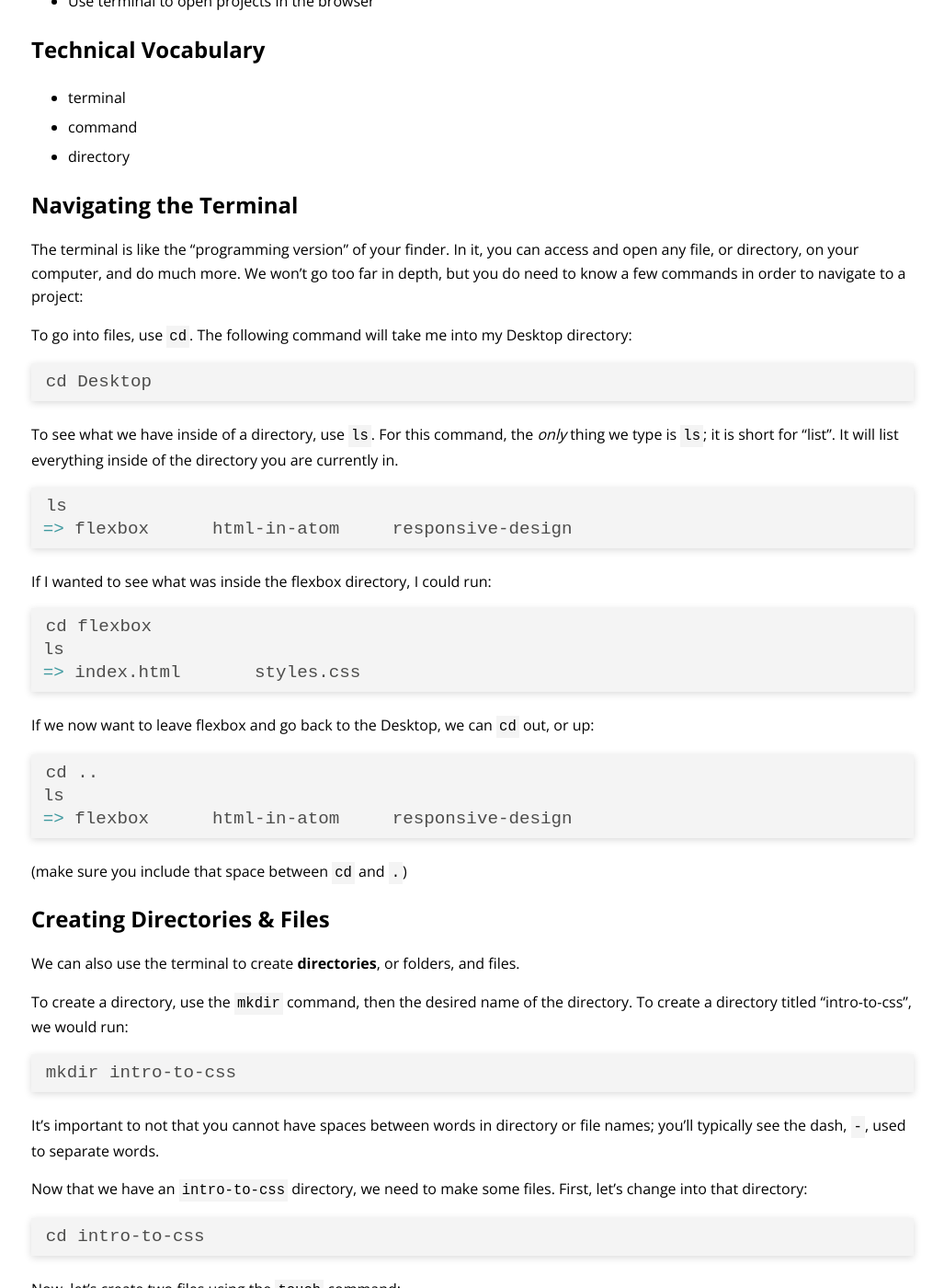
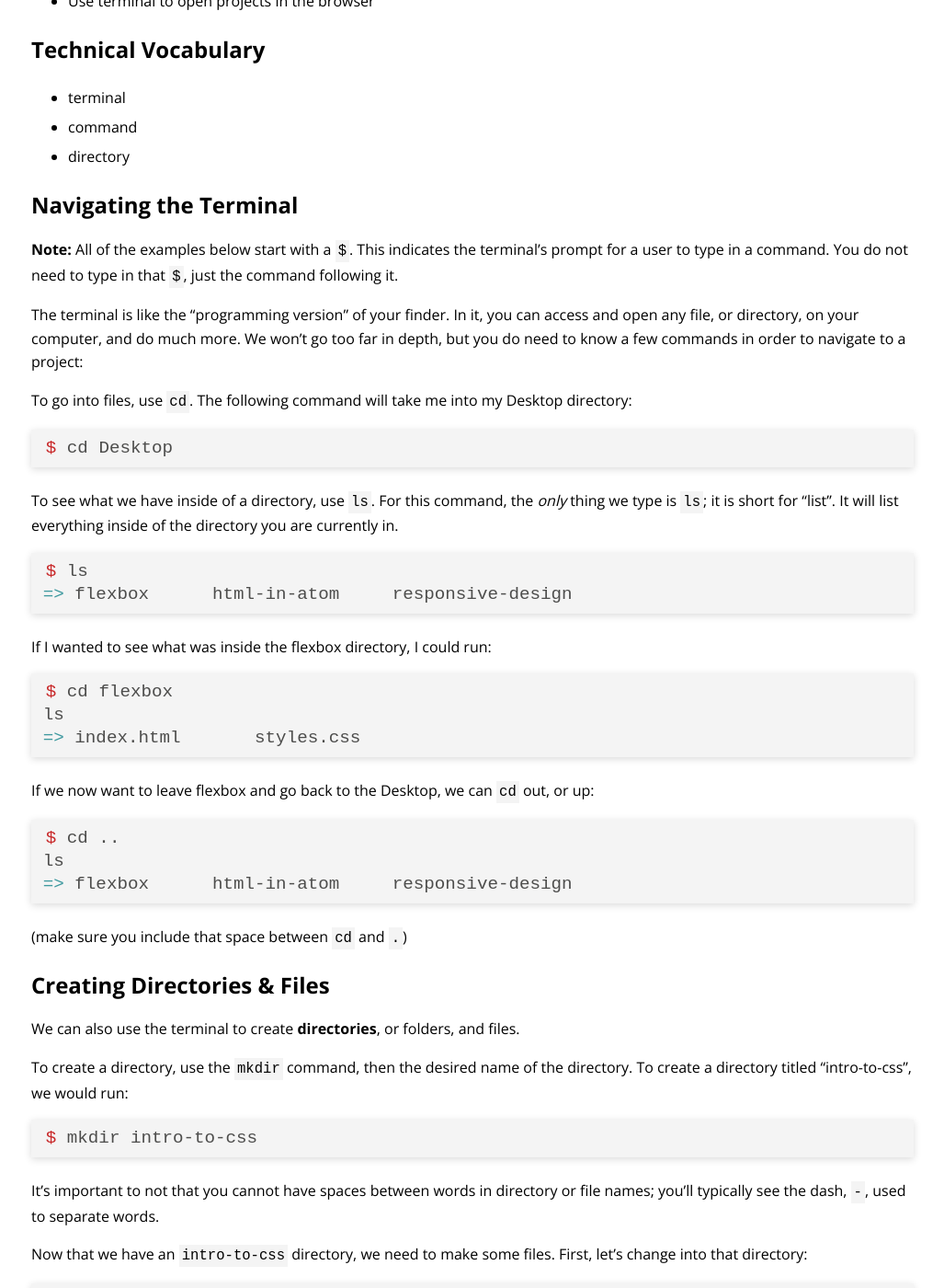
Before and after one commit to ameseee/kwk-curriculum-site, a Jekyll site: the page built from web-app/lessons/terminal/index.md, in a window 1280 px wide and 1400 px high, scrolled down 342 px. Shown: the whole window at 92% size, without its empty margins (126-1153 px from the left). Built offline with Jekyll 4.4.1, drawn with Linux system fonts in a browser that asks for light colours; nearby versions of some CDN libraries.

Commit message:
Add note about command line prompt

````diff
--- a/web-app/lessons/terminal/index.md
+++ b/web-app/lessons/terminal/index.md
@@ -16,25 +16,27 @@ title: Terminal
 
 ## Navigating the Terminal
 
+**Note:** All of the examples below start with a `$`. This indicates the terminal's prompt for a user to type in a command. You do not need to type in that `$`, just the command following it.
+
 The terminal is like the "programming version" of your finder. In it, you can access and open any file, or directory, on your computer, and do much more. We won't go too far in depth, but you do need to know a few commands in order to navigate to a project:
 
 To go into files, use `cd`. The following command will take me into my Desktop directory:
 
 ```bash
-cd Desktop
+$ cd Desktop
 ```
 
 To see what we have inside of a directory, use `ls`. For this command, the _only_ thing we type is `ls`; it is short for "list". It will list everything inside of the directory you are currently in.
 
 ```bash
-ls
+$ ls
 => flexbox      html-in-atom     responsive-design
 ```
 
 If I wanted to see what was inside the flexbox directory, I could run:
 
 ```bash
-cd flexbox
+$ cd flexbox
 ls
 => index.html       styles.css
 ```
@@ -42,7 +44,7 @@ ls
 If we now want to leave flexbox and go back to the Desktop, we can `cd` out, or up:
 
 ```bash
-cd ..
+$ cd ..
 ls
 => flexbox      html-in-atom     responsive-design
 ```
@@ -56,7 +58,7 @@ We can also use the terminal to create **directories**, or folders, and files.
 To create a directory, use the `mkdir` command, then the desired name of the directory. To create a directory titled "intro-to-css", we would run:
 
 ```bash
-mkdir intro-to-css
+$ mkdir intro-to-css
 ```
 
 It's important to not that you cannot have spaces between words in directory or file names; you'll typically see the dash, `-`, used to separate words.
@@ -64,20 +66,20 @@ It's important to not that you cannot have spaces between words in directory or
 Now that we have an `intro-to-css` directory, we need to make some files. First, let's change into that directory:
 
 ```bash
-cd intro-to-css
+$ cd intro-to-css
 ```
 
 Now, let's create two files using the `touch` command:
 
 ```bash
-touch index.html
+$ touch index.html
 touch styles.css
 ```
 
 We won't get any output, or feedback, from running those, we can run `ls` to see the list of files inside of `intro-to-css`:
 
 ```bash
-ls
+$ ls
 => index.html     styles.css
 ```
 
@@ -86,13 +88,13 @@ ls
 Now that we have this directory and empty files, we need to write some code! We can actually open the project in Atom from the terminal. Running `atom .` opens up _all_ directories/files inside of your current directory.
 
 ```bash
-atom .
+$ atom .
 ```
 
 Once you've written some code and want to check it out in the browser, you can open it from the terminal as well! Assuming the name of your HTML file is `index.html`, run the following:
 
 ```bash
-open index.html
+$ open index.html
 ```
 
 Chrome should open up and show your page. Since your HTML will be responsible for pulling in the CSS and JavaScript files, this is all you need to do!
````
